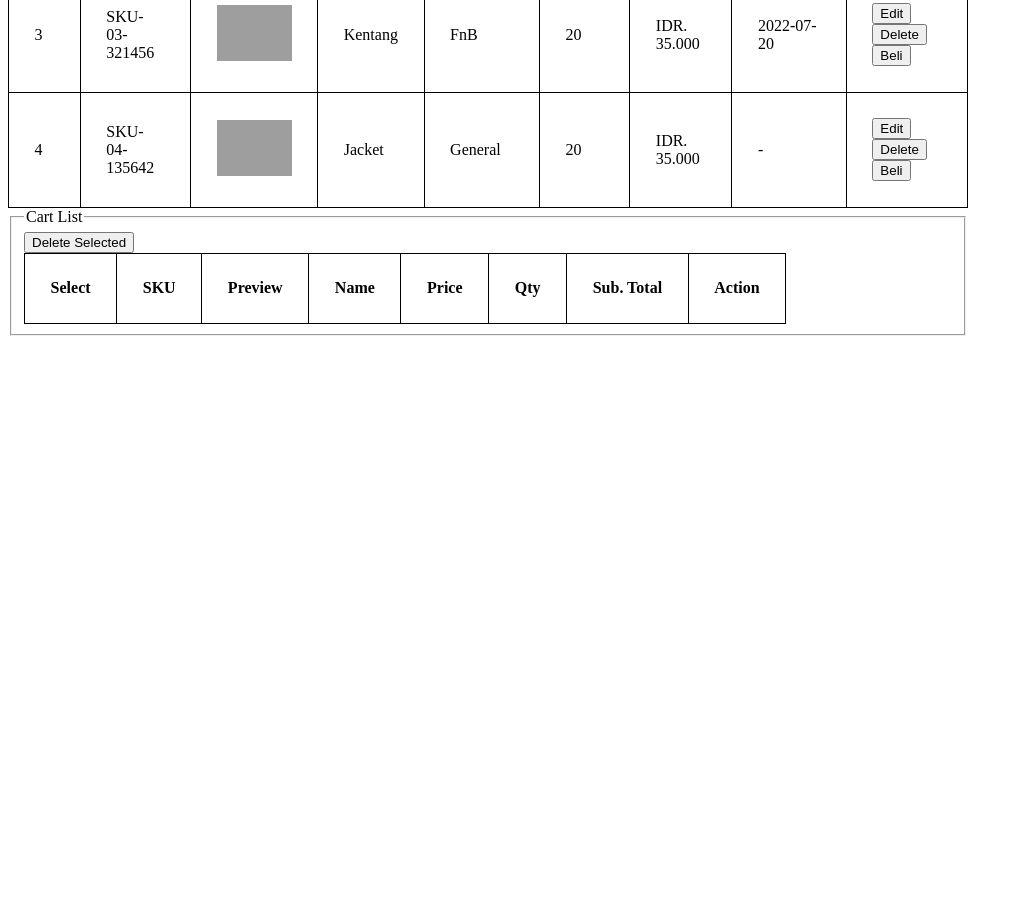
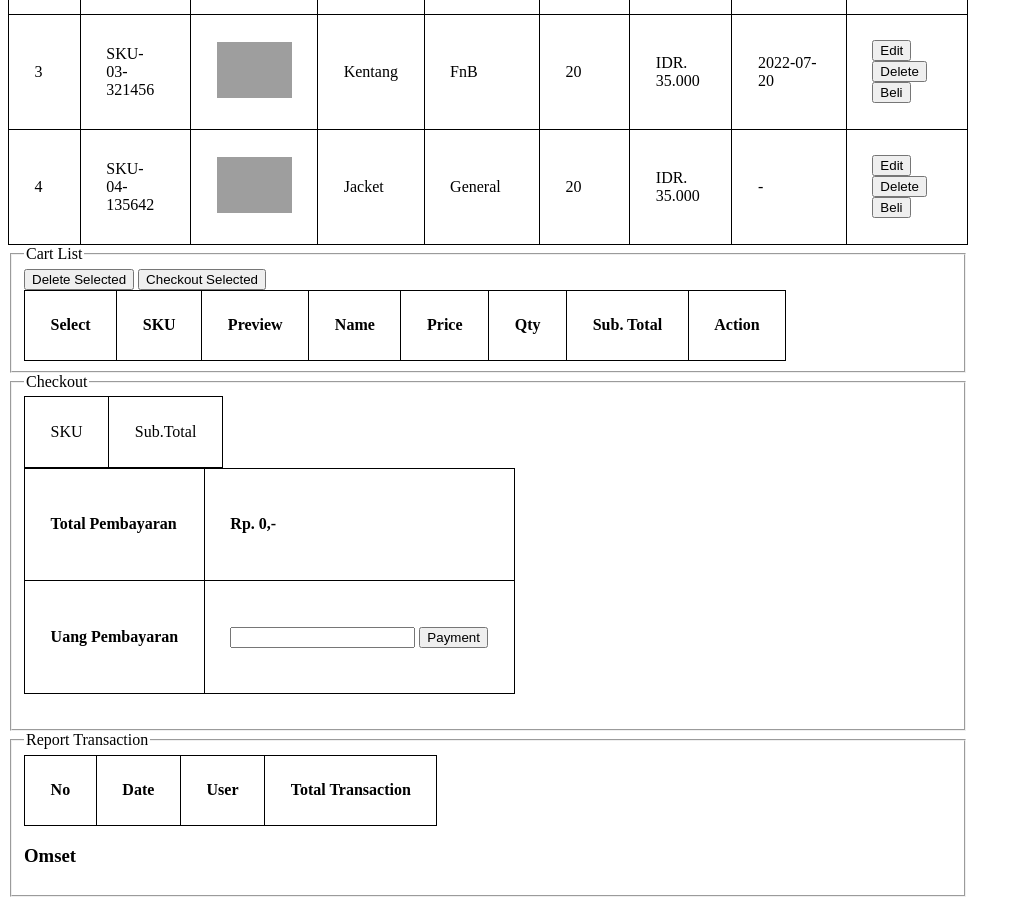
Before and after one commit to Abdi-01/JCWDLS02-Fundamental, a plain HTML site: page Market/index.html in a window 1280 px wide. Shown: the part 507-1412 px from the top of the page, without its empty margins (0-1023 px from the left). Before the commit the page ends 851 px from the top, so only its background shows below. Drawn offline with Linux system fonts and the light colour scheme; grey boxes are pictures that could not be loaded.

Commit message:
checkout

```diff
--- a/Market/index.html
+++ b/Market/index.html
@@ -19,9 +19,7 @@
 </head>
 
 <body>
-    <div   style="max-width: 75vw;">
-        <fieldset>
-        </fieldset>
+    <div style="max-width: 75vw;">
         <fieldset id="product-manage">
             <legend>Add Product</legend>
             <form id="form-product">
@@ -37,6 +35,11 @@
                 <input type="date" id="expDate" disabled placeholder="ExpDate">
             </form>
             <button type="button" onclick="handleSubmit()">Submit Product</button>
+        </fieldset>
+        <fieldset>
+            <legend>Customer</legend>
+            <input type="text" id="inUsername" />
+            <button type="button" onclick="handleCustomer()">Login</button>
         </fieldset>
         <fieldset>
             <legend>Filter Data</legend>
@@ -74,6 +77,7 @@
         <fieldset>
             <legend>Cart List</legend>
             <button type="button" onclick="handleClearCart()">Delete Selected</button>
+            <button type="button" onclick="handleCheckout()">Checkout Selected</button>
             <table>
                 <thead>
                     <tr>
@@ -93,6 +97,60 @@
             </table>
 
         </fieldset>
+        <fieldset>
+            <legend>Checkout</legend>
+            <table>
+                <thead>
+                    <tr>
+                        <td>SKU</td>
+                        <td>Sub.Total</td>
+                    </tr>
+                </thead>
+                <tbody id="checkout-list">
+                </tbody>
+            </table>
+            <table>
+                <tbody>
+                    <tr>
+                        <td>
+                            <h4>Total Pembayaran</h4>
+                        </td>
+                        <td>
+                            <h4 id="total">Rp. 0,-</h4>
+                        </td>
+                    </tr>
+                    <tr>
+                        <td>
+                            <h4>Uang Pembayaran</h4>
+                        </td>
+                        <td>
+                            <input type="number" id="payment" />
+                            <button type="button" onclick="handlePay()">Payment</button>
+                        </td>
+                    </tr>
+                </tbody>
+            </table>
+            <h6 id="message"></h6>
+        </fieldset>
+        <fieldset>
+            <legend>Report Transaction</legend>
+            <table>
+                <thead>
+                    <tr>
+                        <th>No</th>
+                        <th>Date</th>
+                        <th>User</th>
+                        <th>Total Transaction</th>
+                    </tr>
+                </thead>
+                <tbody id="report">
+
+                </tbody>
+            </table>
+
+            <h3>Omset</h3>
+            <h3 id="omset"></h3>
+        </fieldset>
     </div>
 </body>
 <script src="script.js"></script>
--- a/Market/script.js
+++ b/Market/script.js
@@ -35,6 +35,12 @@ let dbProduct = [
 let dbCart = [];
 
 let count = 4;
+
+let userLogin = '';
+
+const handleCustomer = () => {
+    userLogin = document.getElementById('inUsername').value;
+}
 
 const handleSubmit = () => {
     // 1. Mengambil data
@@ -260,7 +266,7 @@ const handleClearCart = () => {
             let dataIdx = dbProduct.findIndex((data) => data.sku == val.sku);
             dbProduct[dataIdx].stock += val.qty;
             // 5. kita hapus data product pada cart berdasarkan index yang kita dapatkan sebelumnya --> splice
-            selectedIdx.push(val.sku);
+            selectedSKU.push(val.sku);
         }
         // 6. Jika checkbox bernilai false, maka product akan tetap ada
     })
@@ -276,7 +282,43 @@ const handleClearCart = () => {
 
 }
 
+let dbCheckout = [];
+let totalPayment = 0;
+
+const handleCheckout = () => {
+    dbCart.forEach((val, idx) => {
+        if (document.getElementById(`check-${val.sku}`).checked) {
+            dbCheckout.push(val);
+        }
+    })
+
+    dbCheckout.forEach((val, idx) => {
+        let cartIdx = dbCart.findIndex(value => value.sku == val.sku);
+        dbCart.splice(cartIdx, 1);
+        //////////////////
+        // menghitung totalPayment
+        totalPayment += val.subTotal;
+    })
+
+    document.getElementById("total").innerHTML = `IDR. ${totalPayment.toLocaleString("id")},-`;
+    printProduct();
+    printKeranjang();
+    printCheckout();
+}
+
+const printCheckout = () => {
+    document.getElementById("checkout-list").innerHTML = dbCheckout.map((val, idx) => {
+        return `
+        <tr>
+            <td>${val.sku}</td>
+            <td>IDR. ${val.subTotal.toLocaleString("id")}</td>
+        </tr>
+        `
+    }).join("");
+}
+
 const handleBuy = (sku) => {
+    if (userLogin) {
         // 1. Melakukan pengecekan apakah produk sudah ada didalam keranjang
         let cartIndex = dbCart.findIndex((val) => val.sku == sku);
         // 1a. Mengambil data produk yang akan dimasukkan kedalam keranjang
@@ -301,6 +343,9 @@ const handleBuy = (sku) => {
         // 4. Merender ulang list keranjang dan list produk
         printProduct();
         printKeranjang();
+    } else {
+        alert('Silahkan Login Terlebih Dahulu ⚠️')
+    }
 
 }
 
```
Lines whose indentation alone changed are shown as unchanged.
